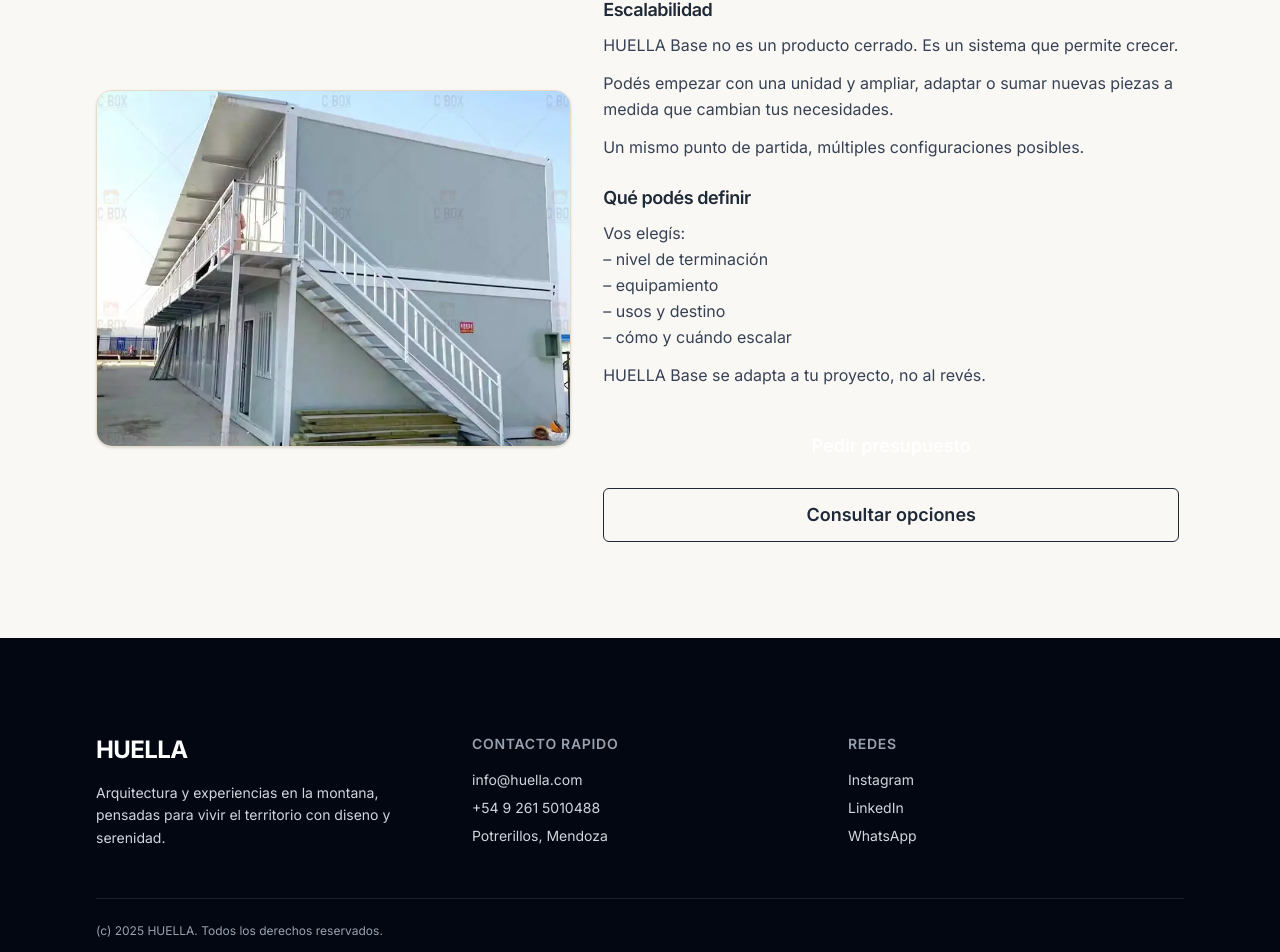
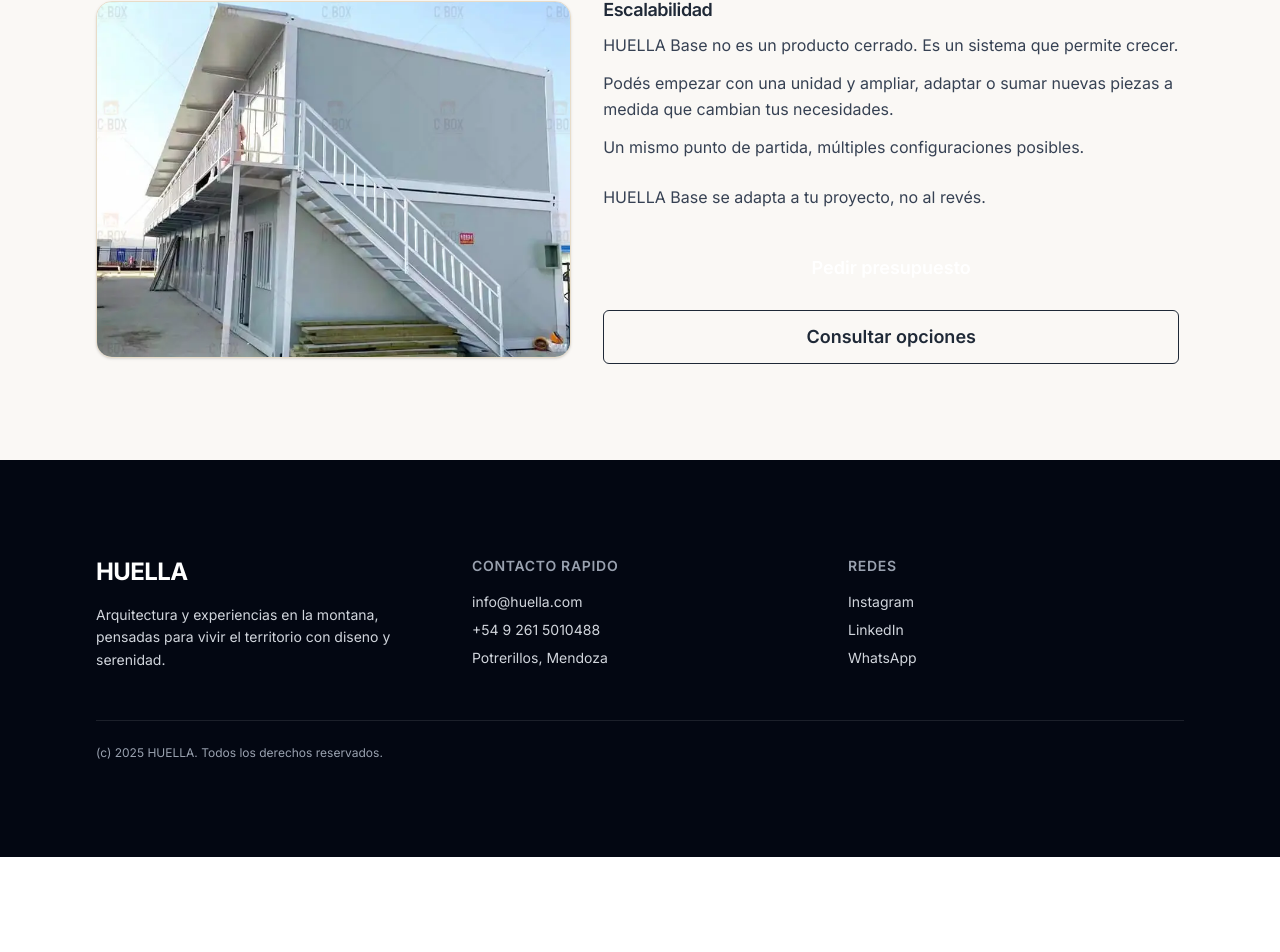
Before and after one commit to Teksi75/huella-mendoza-site, a Next.js app: page /base in a window 1280 px wide. Shown: the part 1737-2689 px from the top of the page. After the commit the page ends 2594 px from the top, so only its background shows below. Built offline with nearby package versions, Linux system fonts and the light colour scheme.

Commit message:
Align base links and remove option list

```diff
--- a/app/base/page.tsx
+++ b/app/base/page.tsx
@@ -137,15 +137,7 @@ export default function BasePage() {
                 </p>
               </div>
               <div className="mb-8">
-                <h2 className="text-lg font-semibold mb-2">Qué podés definir</h2>
                 <p className="text-base leading-relaxed text-gray-700">
-                  Vos elegís:
-                  <br />– nivel de terminación
-                  <br />– equipamiento
-                  <br />– usos y destino
-                  <br />– cómo y cuándo escalar
-                </p>
-                <p className="mt-3 text-base leading-relaxed text-gray-700">
                   HUELLA Base se adapta a tu proyecto, no al revés.
                 </p>
               </div>
--- a/app/page.tsx
+++ b/app/page.tsx
@@ -33,7 +33,7 @@ export default function Home() {
             </Link>
             <div className="flex flex-col sm:flex-row items-center gap-2 text-sm sm:text-base text-white/90">
               <Link
-                href="https://huella-mendoza-site.vercel.app/base"
+                href="/base"
                 className="rounded-full border border-white/30 px-3 py-1 transition hover:border-white/60 hover:text-white"
               >
                 Base · Unidades modulares
```
